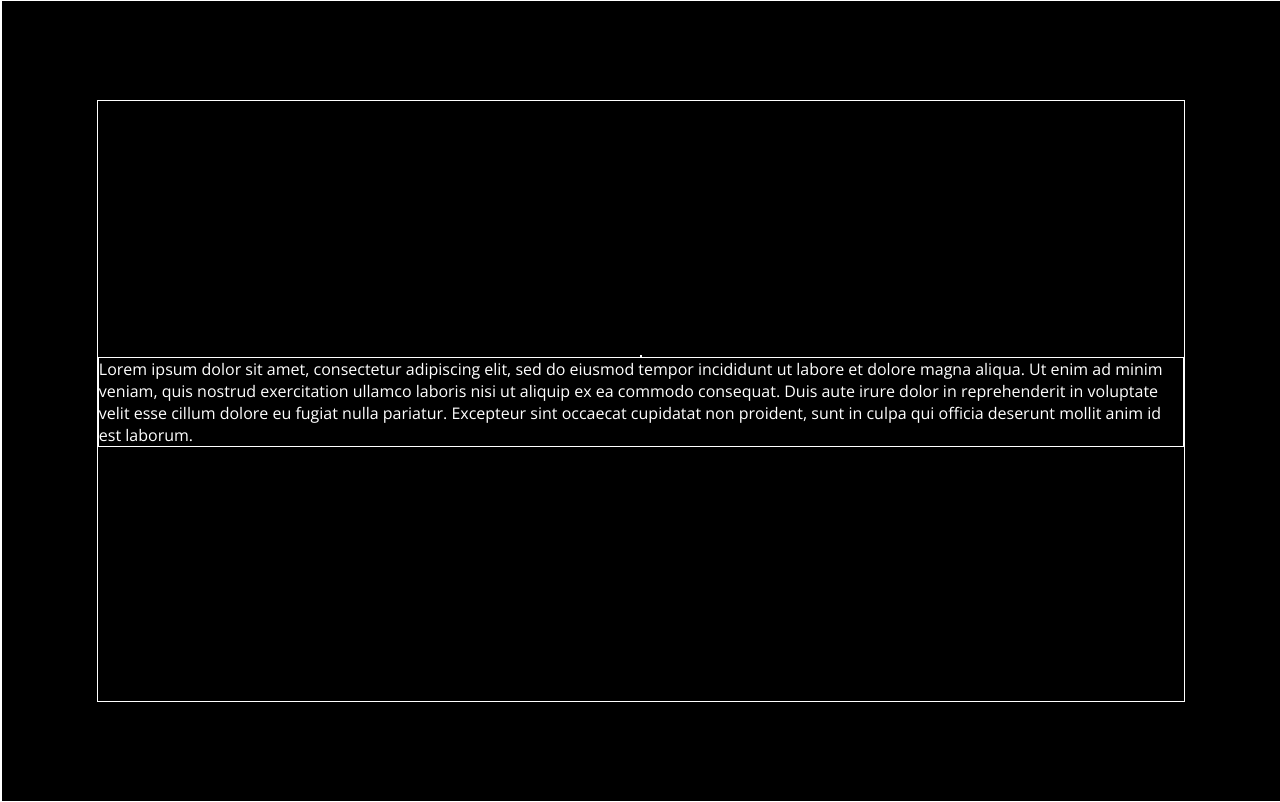
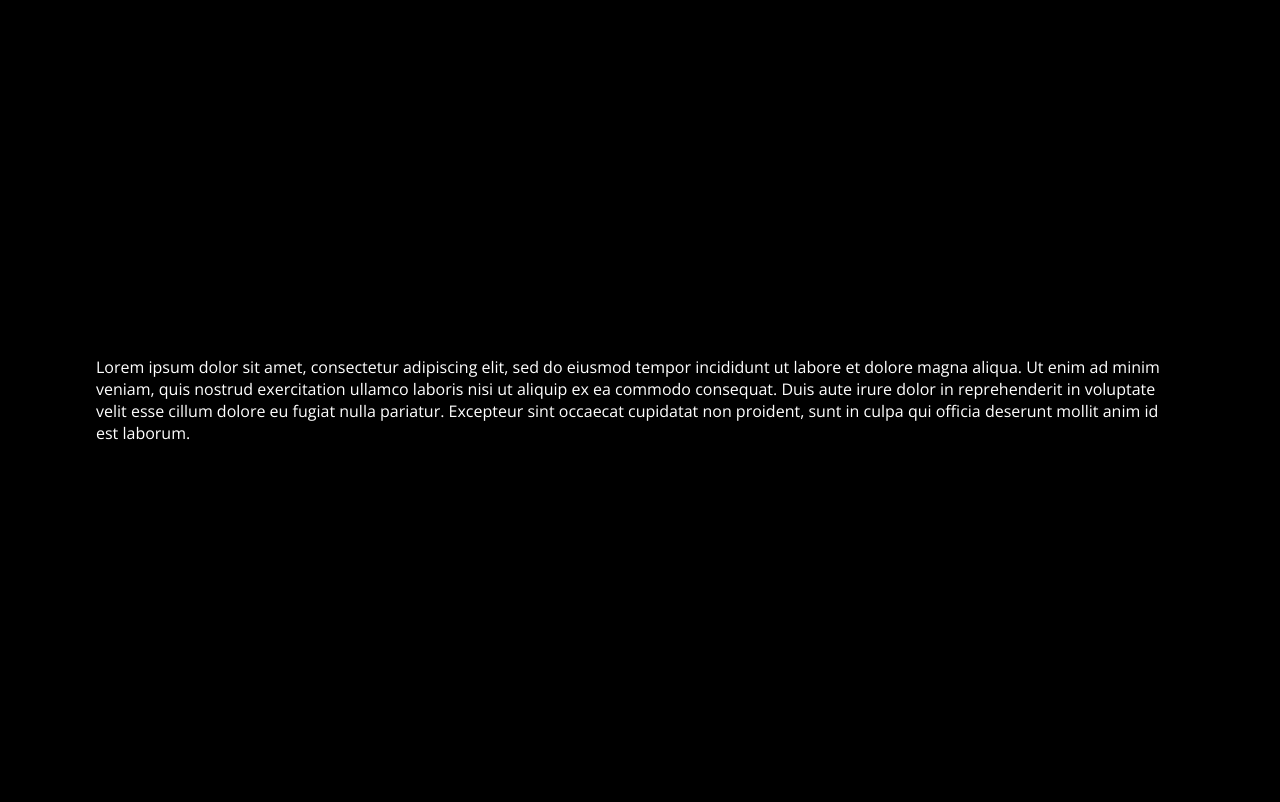
Before and after one commit to Coezar/coezar.github.io, a plain HTML site: page index.html in a window 1280 px wide. Drawn offline with nearby package versions, Linux system fonts and the light colour scheme.

Commit message:
remove border

```diff
--- a/css/default.css
+++ b/css/default.css
@@ -3,7 +3,6 @@
   margin: 0;
   padding: 0;
   font-family: "Open Sans", sans-serif;
-  border: #ffff solid 1px;
 }
 
 .centering-class {
```
